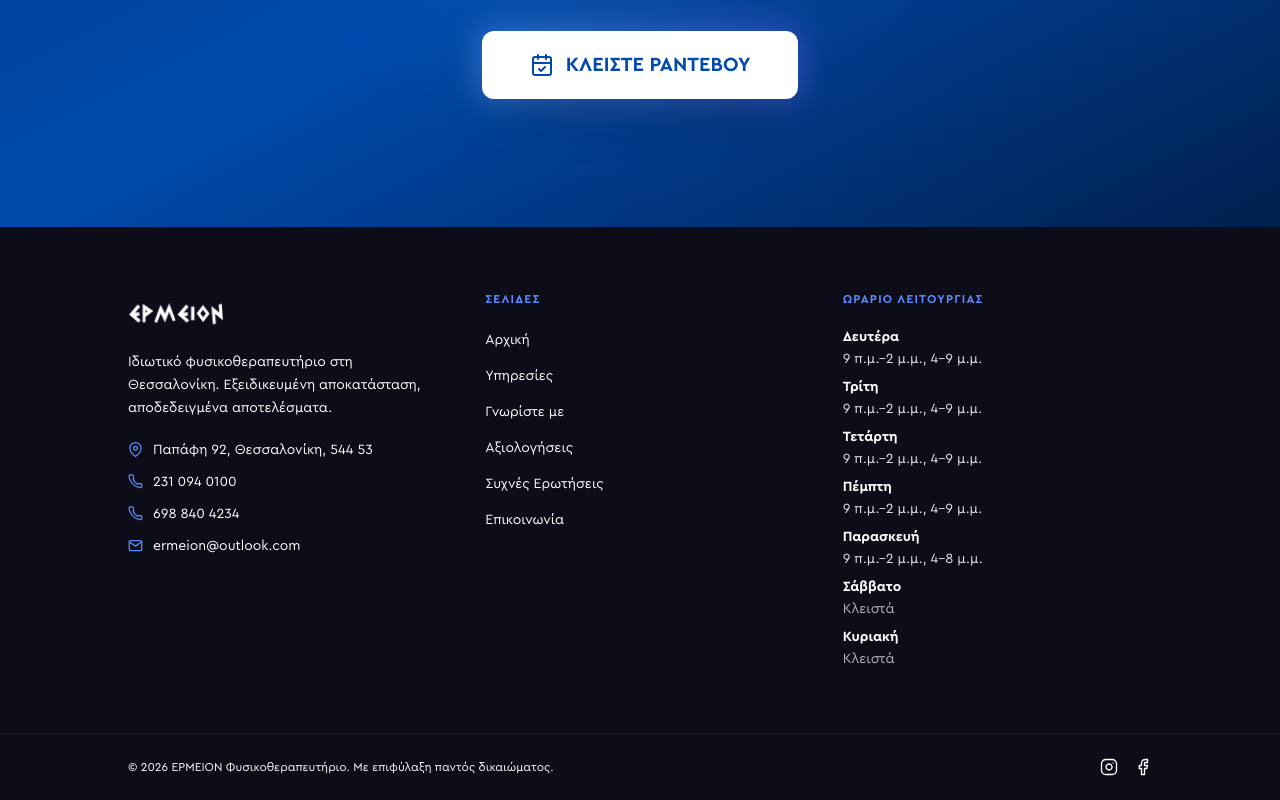
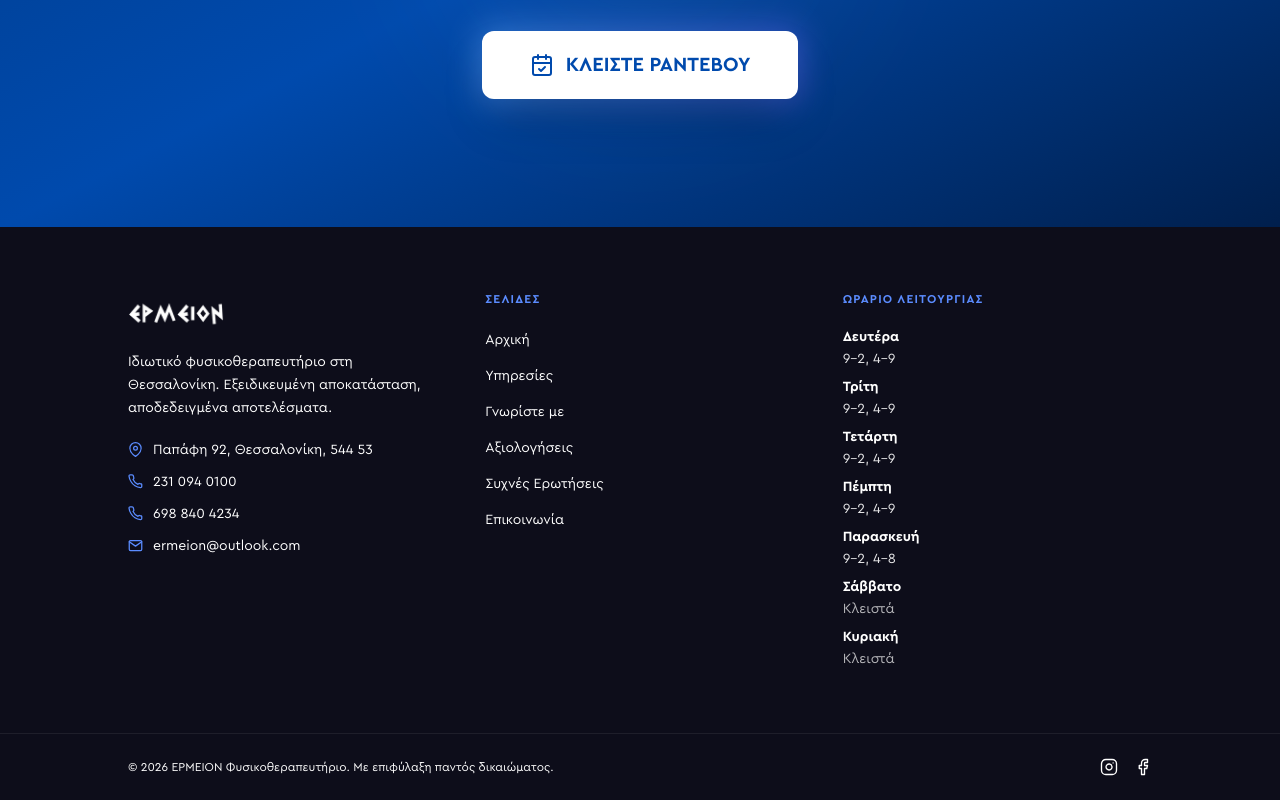
Before and after one commit to Ermeion/ermeion-website, a React (Vite) app: page / in a window 1280 px wide. Shown: the part 10215-11015 px from the top of the page. Built offline with nearby package versions, Linux system fonts and the light colour scheme.

Commit message:
Updated App.tsx

```diff
--- a/src/App.tsx
+++ b/src/App.tsx
@@ -1568,11 +1568,11 @@ function Footer() {
   ];
 
   const openingHours = [
-    { day: 'Δευτέρα', hours: '9 π.μ.–2 μ.μ., 4–9 μ.μ.' },
-    { day: 'Τρίτη', hours: '9 π.μ.–2 μ.μ., 4–9 μ.μ.' },
-    { day: 'Τετάρτη', hours: '9 π.μ.–2 μ.μ., 4–9 μ.μ.' },
-    { day: 'Πέμπτη', hours: '9 π.μ.–2 μ.μ., 4–9 μ.μ.' },
-    { day: 'Παρασκευή', hours: '9 π.μ.–2 μ.μ., 4–8 μ.μ.' },
+    { day: 'Δευτέρα', hours: '9–2, 4–9' },
+    { day: 'Τρίτη', hours: '9–2, 4–9' },
+    { day: 'Τετάρτη', hours: '9–2, 4–9' },
+    { day: 'Πέμπτη', hours: '9–2, 4–9' },
+    { day: 'Παρασκευή', hours: '9–2, 4–8' },
     { day: 'Σάββατο', hours: 'Κλειστά' },
     { day: 'Κυριακή', hours: 'Κλειστά' },
   ];
```
